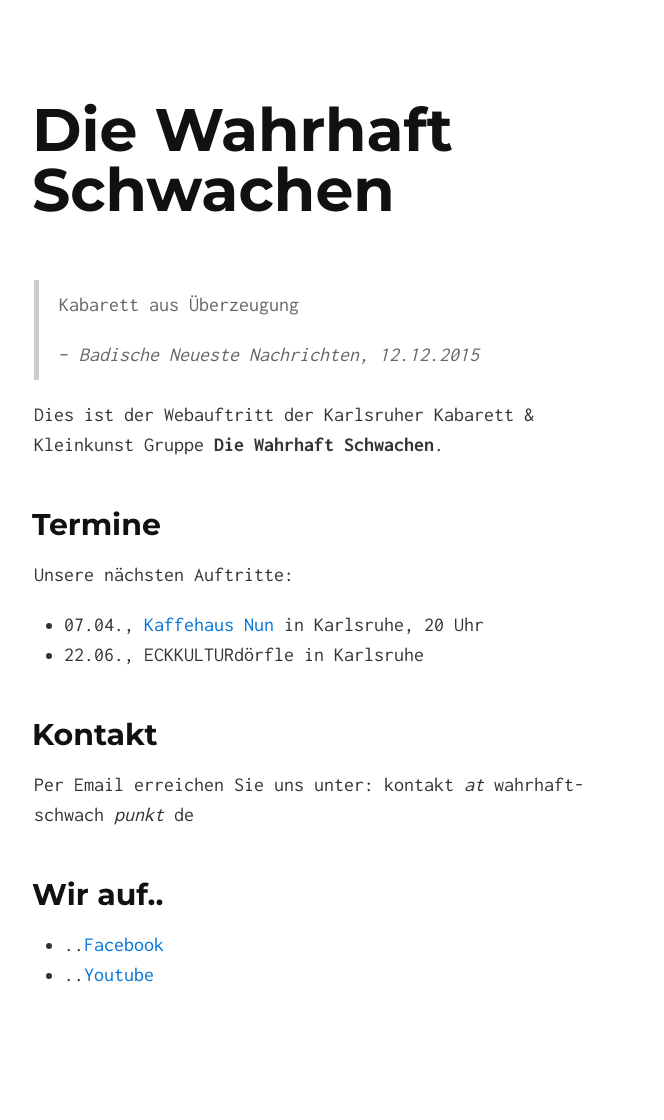
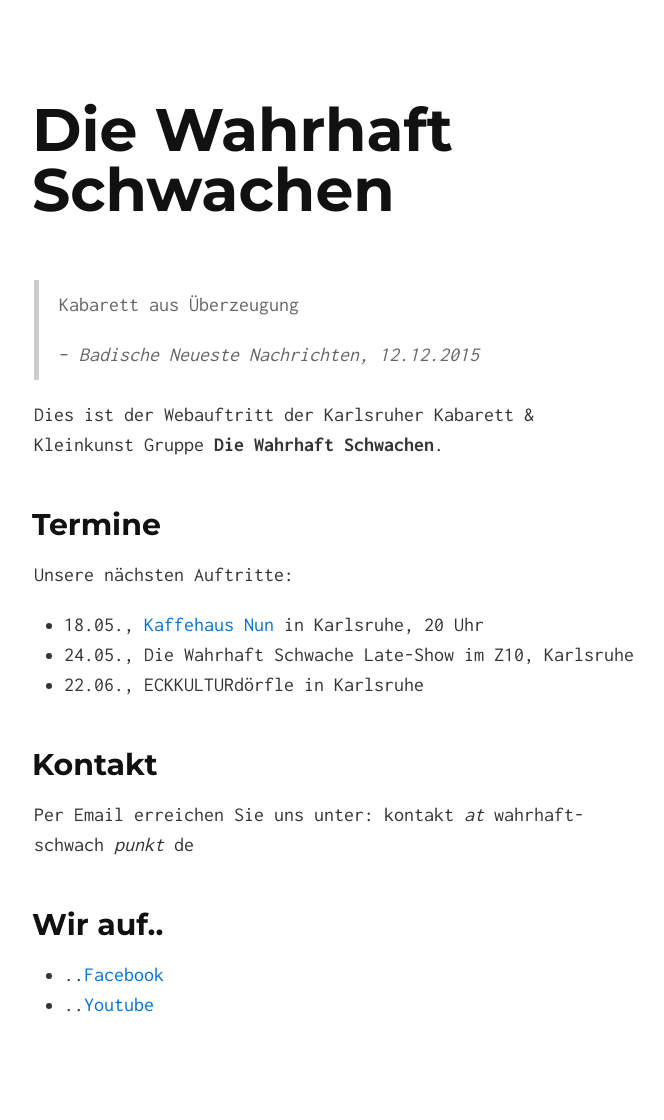
Before and after one commit to Die-Wahrhaft-Schwachen/diewahrhaftschwachen, a Jekyll site: the page built from index.md, in a window 1280 px wide. Shown: the whole page, without its empty margins (306-970 px from the left). Built offline with Jekyll 4.4.1, drawn with Linux system fonts in a browser that asks for light colours; before the commit the page ends 1090 px from its top, so only the background shows below that.

Commit message:
Eintragung aktueller Termine

```diff
--- a/index.md
+++ b/index.md
@@ -12,7 +12,8 @@ Dies ist der Webauftritt der Karlsruher Kabarett & Kleinkunst Gruppe **Die Wahrh
 
 Unsere nächsten Auftritte:
 
-* 07.04., [Kaffehaus Nun](https://nuncafe.de/facebook-event/die-wahrhaft-schwachen-kabarett-im-nun/) in Karlsruhe, 20 Uhr
+* 18.05., [Kaffehaus Nun](https://nuncafe.de/facebook-event/die-wahrhaft-schwachen-mit-neuem-programm-kabarett-im-nun/) in Karlsruhe, 20 Uhr
+* 24.05., Die Wahrhaft Schwache Late-Show im Z10, Karlsruhe
 * 22.06., ECKKULTURdörfle in Karlsruhe
 
 ## Kontakt
```
